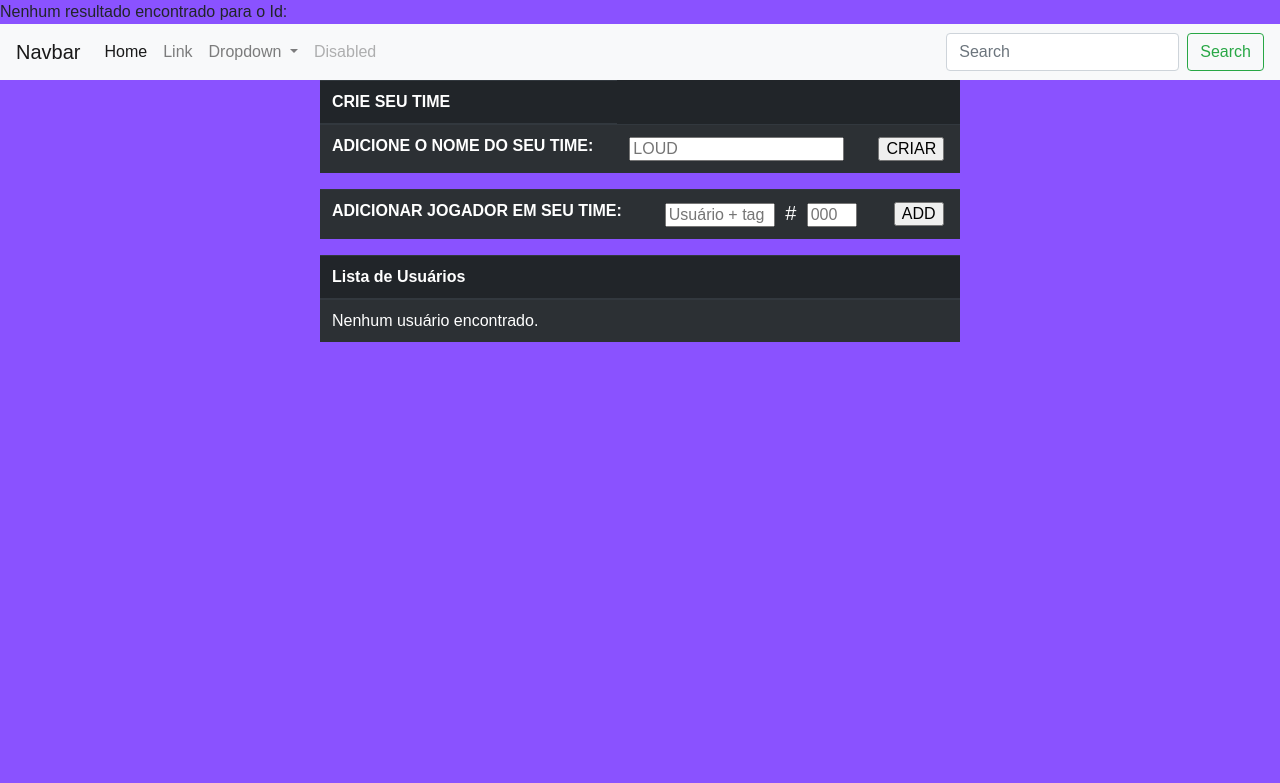
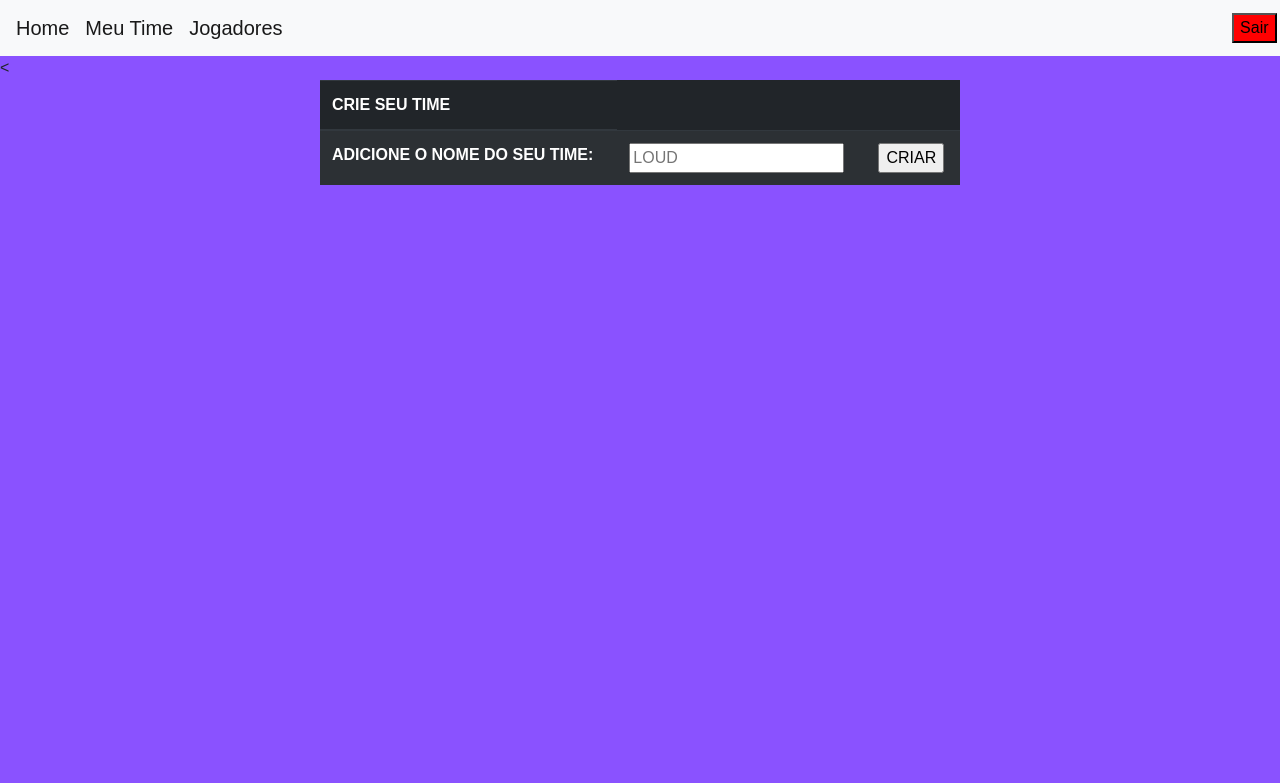
Before and after one commit to LeonardoFaciroli/PROJETOWEBLEONARDO, a PHP site: page /Pagina_CreateTeam.php in a window 1280 px wide. Shown: the top 783 px of the page. Run offline with PHP 8.4, Linux system fonts and the light colour scheme; the visitor is signed in with stand-in values (Sample User, id 1); data that the repository does not hold is empty.

Commit message:
Aqui o projeto tem um crud básico, preciso ainda colocar os jogadores fazer um crud para jogadores, este é o proximo passo!

```diff
--- a/Pagina_CreateTeam.php
+++ b/Pagina_CreateTeam.php
@@ -2,11 +2,21 @@
   session_start();
   // Conexão com o Banco de Dados
   include_once('Config.php'); // Certifique-se de que está incluindo corretamente o arquivo com a conexão
+
+  if (isset($_POST['logout']))
+{
+    session_destroy(); // Destruir todas as variáveis de sessão
+    header('Location: Pagina_inicial.php');
+    exit();
+}
+
+
   if(!isset($_SESSION['user_id']))
   {
     header('Location: Pagina_inicial.php'); // Redireciona para a página de login
     exit();
   }
+  //criar um time
   if(isset($_POST['submitTeam']))
   {
     $NomeTime = $_POST['Nome'];
@@ -17,16 +27,14 @@
     $check_query->execute();
     $check_result = $check_query->get_result();
     //---------
-
-    //---------
-    if ($check_result->num_rows > 0) //Cadastra o Time.
+    if ($check_result->num_rows > 0) //Checa se o nome do time já esta em uso.
     {
         echo "O nome do time '$NomeTime' já está em uso. Por favor, escolha outro.";
     }
+    //caso o nome do time não seja encontrado no banco, cria-se o time
     else
-    {
-        // Inserção dos dados usando prepared statements
-        $sql = $conexao->prepare("INSERT INTO Times (NomeTime,idCriador,IdTime) VALUES (?, ?)");
+    {   // Inserção dos dados usando prepared statements
+        $sql = $conexao->prepare("INSERT INTO Times (NomeTime,idCriador) VALUES (?, ?)");
         $sql->bind_param("si",$NomeTime, $IdCriador);
 
         if ($sql->execute())
@@ -39,72 +47,6 @@
         }
     }
   }
-
-  $getIdTimeQuery = $conexao->prepare("SELECT Id FROM Times WHERE NomeTime = ?");
-  $getIdTimeQuery->bind_param("s", $NomeTime);
-  $getIdTimeQuery->execute();
-  $getIdTimeResult = $getIdTimeQuery->get_result();
-
-  if ($getIdTimeResult) {
-    if ($getIdTimeResult->num_rows > 0) {
-        // Obtendo o resultado da consulta
-        $time = $getIdTimeResult->fetch_assoc();
-        $IdTime = $time['Id'];
-
-        // Exibindo o resultado obtido
-        echo "Id do Time obtido: " . $IdTime;
-    } else {
-        echo "Nenhum resultado encontrado para o Id: " . $NomeTime;
-    }
-} else {
-    echo "Erro ao obter o Id do Time.";
-}
-  // Consulta para obter o IdUsuario
-  $getIdUsuarioQuery = $conexao->prepare("SELECT Id FROM Usuarios WHERE NomeUsuario = ?");
-  $getIdUsuarioQuery->bind_param("s", $NomeUsuario); // Substitua 'algum_criterio' e 'algumValor' por condições específicas
-  $getIdUsuarioQuery->execute();
-  $getIdUsuarioResult = $getIdUsuarioQuery->get_result();
-  if ($getIdUsuarioResult->num_rows > 0)
-  {
-      $usuario = $getIdUsuarioResult->fetch_assoc();
-      $IdUsuario = $usuario['Id'];
-
-  }
-
- if (isset($_POST['submitPlayer']))
- {
-  $NomeJogador = $_POST['NomeJogador'];
-
-  $check_query_jogador = $conexao->prepare("SELECT Id FROM MembrosTime WHERE IdUsuario = ?");
-  $check_query_jogador->bind_param("i", $_POST['IdUsuario']); // Suponho que 'Id' seja o Id do jogador que está sendo verificado
-  $check_query_jogador->execute();
-  $check_result_jogador = $check_query_jogador->get_result();
-
-  if ($check_result_jogador->num_rows > 0)
-  {
-      echo "O jogador '$NomeJogador' já pertence a outro time.";
-  }
-  else
-  {
-      // O jogador não está em nenhum time, então você pode adicionar o jogador ao novo time
-      $Cargo = "Membro"; // Defina o cargo conforme necessário
-      if (isset($IdTime) && isset($IdUsuario))
-      {
-        $sql = $conexao->prepare("INSERT INTO MembrosTime (IdUsuario, IdTime, Cargo) VALUES (?, ?, ?)");
-        $sql->bind_param("iis", $IdUsuario, $IdTime, $Cargo);
-
-        if ($sql->execute())
-        {
-            echo "Jogador adicionado com sucesso ao time!";
-        } else {
-            echo "Erro ao adicionar jogador: " . $conexao->error;
-        }
-    }
-  }
-}
-
-      $query = "SELECT NomeUsuario FROM Usuarios";
-      $result = $conexao->query($query);
       $conexao->close();
 ?>
 
@@ -130,45 +72,30 @@
       margin-top: 10rem !important;
       margin-bottom: 0px; /* Adapte o valor conforme necessário */
     }
+    .nav button#finalizarSessao{
+
+    }
 
 
 </style>
 
 <body>
 <nav class="navbar navbar-expand-lg navbar-light bg-light">
-    <a class="navbar-brand" href="#">Navbar</a>
-    <button class="navbar-toggler" type="button" data-toggle="collapse" data-target="#navbarSupportedContent"         aria-controls="navbarSupportedContent" aria-expanded="false" aria-label="Toggle navigation">
+  <a class="navbar-brand" href="Pagina_Principal.php">Home</a>
+  <button class="navbar-toggler" type="button" data-toggle="collapse" data-target="#navbarSupportedContent" aria-controls="navbarSupportedContent" aria-expanded="false" aria-label="Toggle navigation">
     <span class="navbar-toggler-icon"></span>
   </button>
-
-    <div class="collapse navbar-collapse" id="navbarSupportedContent">
-      <ul class="navbar-nav mr-auto">
-        <li class="nav-item active">
-          <a class="nav-link" href="#">Home <span class="sr-only">(current)</span></a>
-        </li>
-        <li class="nav-item">
-          <a class="nav-link" href="#">Link</a>
-        </li>
-        <li class="nav-item dropdown">
-          <a class="nav-link dropdown-toggle" href="#" id="navbarDropdown" role="button" data-toggle="dropdown" aria-haspopup="true" aria-expanded="false">
-            Dropdown
-          </a>
-          <div class="dropdown-menu" aria-labelledby="navbarDropdown">
-            <a class="dropdown-item" href="#">Action</a>
-            <a class="dropdown-item" href="#">Another action</a>
-            <div class="dropdown-divider"></div>
-            <a class="dropdown-item" href="#">Something else here</a>
-          </div>
-        </li>
-        <li class="nav-item">
-          <a class="nav-link disabled" href="#">Disabled</a>
-        </li>
-      </ul>
-      <form class="form-inline my-2 my-lg-0">
-        <input class="form-control mr-sm-2" type="search" placeholder="Search" aria-label="Search">
-        <button class="btn btn-outline-success my-2 my-sm-0" type="submit">Search</button>
+  <a class="navbar-brand" href="Pagina_Meu_Time.php">Meu Time</a>
+  <button class="navbar-toggler" type="button" data-toggle="collapse" data-target="#navbarSupportedContent" aria-controls="navbarSupportedContent" aria-expanded="false" aria-label="Toggle navigation">
+    <span class="navbar-toggler-icon"></span>
+  </button>
+  <a class="navbar-brand" href="#">Jogadores</a>
+  <button class="navbar-toggler" type="button" data-toggle="collapse" data-target="#navbarSupportedContent" aria-controls="navbarSupportedContent" aria-expanded="false" aria-label="Toggle navigation">
+    <span class="navbar-toggler-icon"></span>
+  </button>
+   <!--botao para finalizar sessão--><form action="" method="post" >
+   <input type="submit" value="Sair" name="logout"style="background-color:red; margin-left:2100%";>
   </form>
-    </div>
 </nav>
   <form action="" method="post">
     <table class="table table-striped table-dark mx-auto custom-mt-5" style="width: 50%;">
@@ -177,13 +104,13 @@
           <th scope="col">CRIE SEU TIME</th>
         </tr>
       </thead>
-      <tbody>
+      <<tbody>
         <tr>
             <th scope="row" >ADICIONE O NOME DO SEU TIME:</th>
             <td ><input  type="text" placeholder="LOUD" class="inputs" name="Nome"></td>
             <td><input style="display: inline-block; class="inputSubmit" type="submit" id="botao" value="CRIAR" name="submitTeam"></td>
       </tbody>
-      <table class="table table-striped table-dark mx-auto" style="width: 50%;">
+      <!--<table class="table table-striped table-dark mx-auto" style="width: 50%;">
 
       <tbody>
         <tr>
@@ -197,25 +124,26 @@
     </table>
     <table class="table table-striped table-dark mx-auto custom-mt-1" style="width: 50%;">
       <thead >
+      <tbody>
          <tr>
           <th scope="col">Lista de Usuários</th>
         </tr>
       </thead>
       <tbody>
-      </tr>
+      </tr>-->
       <?php
-      if ($result->num_rows > 0)
-      {
-          while ($row = $result->fetch_assoc())
-          {
-              echo "<td>" . $row['NomeUsuario'] . "</td>";
-              echo "</tr>";
-          }
-      }
-      else
-      {
-          echo "<tr><td colspan='2'>Nenhum usuário encontrado.</td></tr>";
-      }
+      //if ($result->num_rows > 0)
+      //{
+       //   while ($row = $result->fetch_assoc())
+         // {
+           //   echo "<td>" . $row['NomeUsuario'] . "</td>";
+            //  echo "</tr>";
+          //}
+      //}
+     // else
+     // {
+     //     echo "<tr><td colspan='2'>Nenhum usuário encontrado.</td></tr>";
+     // }
       ?>
       </tbody>
     </table>
```
Also changed, not shown: Pagina_Principal.php (+9 -30 lines). Lines whose indentation alone changed are shown as unchanged.
